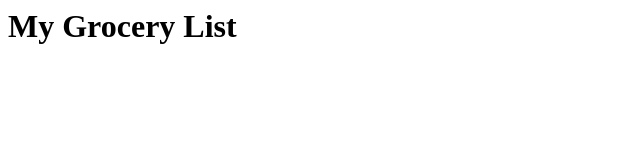
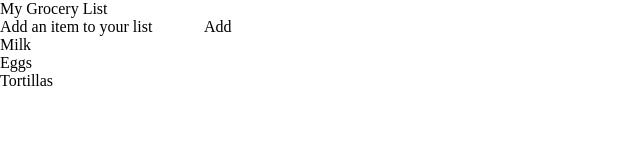
Before and after one commit to ivanttoprogram/mygroceryList, a plain HTML site: page index.html in a window 1280 px wide. Shown: the whole page, without its empty margins (0-640 px from the left). Drawn offline with Linux system fonts and the light colour scheme; a web font is replaced by a local one.

```diff
--- a/index.html
+++ b/index.html
@@ -1,12 +1,28 @@
-<html>
 <!DOCTYPE html>
 <html lang="en">
 <head>
     <meta charset="UTF-8">
     <meta name="viewport" content="width=device-width, initial-scale=1.0">
     <title>My Grocery List </title>
+    <link rel="stylesheet" href="reset.css"/>
+    <link rel="preconnect" href="https://fonts.googleapis.com">
+    <link rel="preconnect" href="https://fonts.gstatic.com" crossorigin>
+    <link href="https://fonts.googleapis.com/css2?family=Inclusive+Sans:ital@1&display=swap" rel="stylesheet">
+    <link rel="stylesheet" href="reset.css"/>
 </head>
 <body>
-    <h1>My Grocery List </h1>
+    <h1 class="title">My Grocery List</h1>
+    <form class="newGroceryForm">
+        <input id="newGrocery"
+        autocomplete="Off"
+        type="text"
+        placeholder="Add an item to your list" />
+        <button id="addBtm" type="submit">Add</button>
+    </form>
+    <ul id="groceryList">
+        <li class="groceryItem">Milk</li>
+        <li class="groceryItem">Eggs</li>
+        <li class="groceryItem">Tortillas</li>
+    </ul>
 </body>
 </html>
--- a/style.css
+++ b/style.css
@@ -0,0 +1,16 @@
+:root {
+    --backgrounds: 	#292d3e;
+    --foreground: 	#959dcb;
+    --comment: 	#676e95;
+    --accent: 	#c3e88d;
+    --redish: 	#ff5370;
+    --orangish: 	#f78c6c;
+    --yellowish: 	#ffcb6b;
+    --greenish: 	#c3e88d;
+    --bluish: 	#82aaff;
+    --purplish: 	#c792ea;
+}
+
+body{
+    font-family: 'Inclusive Sans', sans-serif;
+}
```
Also changed, not shown: 1 other file.
